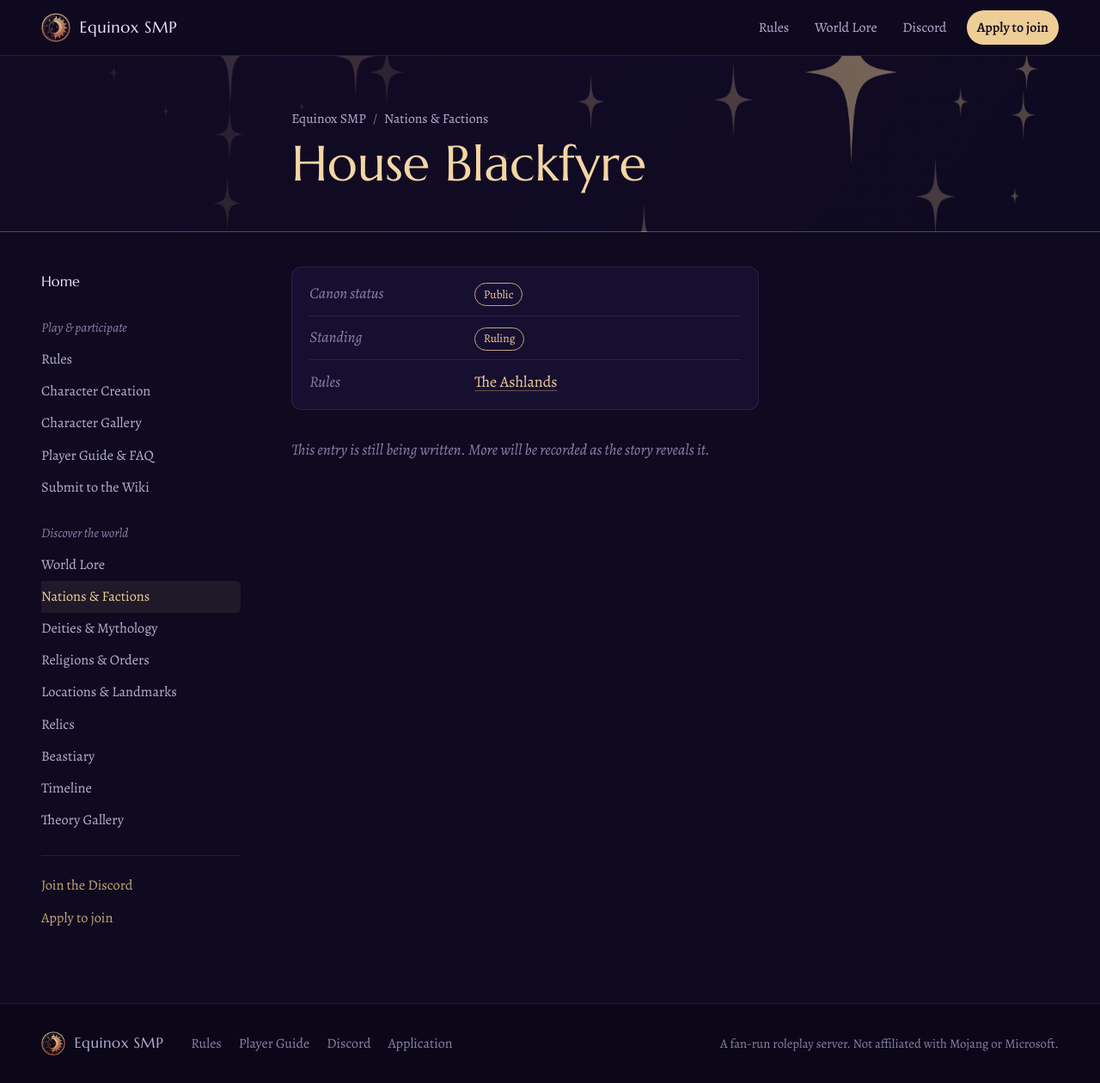
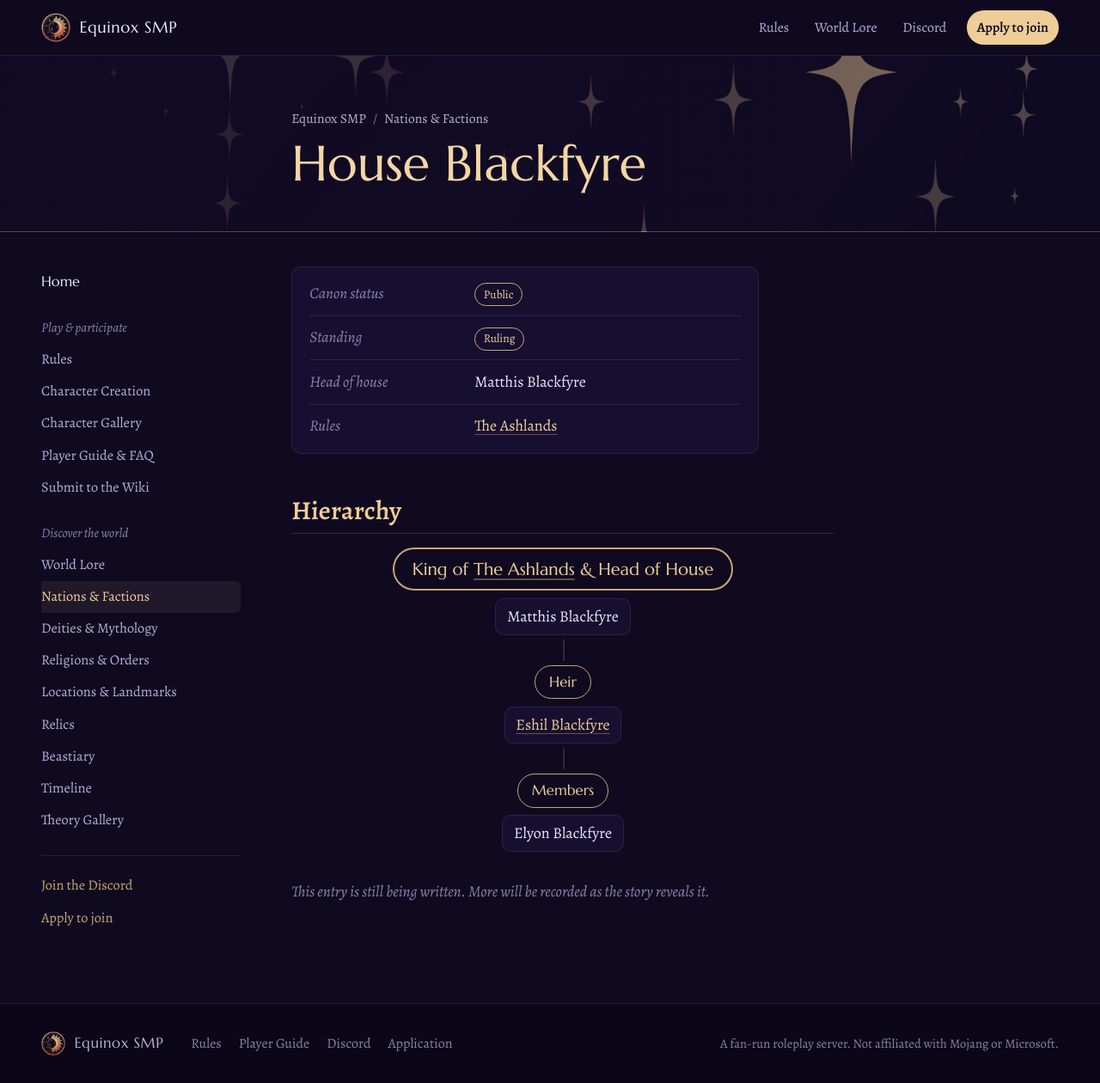
Before and after one commit to smpequinox/smpequinox.github.io, a Jekyll site: the page built from _lore/house-blackfyre.md, in a window 1280 px wide and 1260 px high. Shown: the whole window at 86% size. Built offline with Jekyll 4.4.1, drawn with Linux system fonts in a browser that asks for light colours.

Commit message:
House Blackfyre: King Matthis Blackfyre heads it, Eshil Blackfyre is heir, Elyon Blackfyre a member
The Ashlands now lists King Matthis Blackfyre as its ruler.

Co-Authored-By: Claude Opus 5.5 <noreply@anthropic.com>
Claude-Session: https://claude.ai/code/session_012pD2useRZpTrTfTm1Gthrx

```diff
--- a/_lore/house-blackfyre.md
+++ b/_lore/house-blackfyre.md
@@ -5,5 +5,13 @@ standing: Ruling
 direction: West
 status: Public
 facts:
+  Head of house: "Matthis Blackfyre"
   Rules: "The Ashlands"
+ranks:
+  - rank: "King of The Ashlands & Head of House"
+    holders: "Matthis Blackfyre"
+  - rank: "Heir"
+    holders: "Eshil Blackfyre"
+  - rank: "Members"
+    holders: "Elyon Blackfyre"
 ---
```
Also changed, not shown: _lore/the-ashlands.md (+1 -0 lines).
